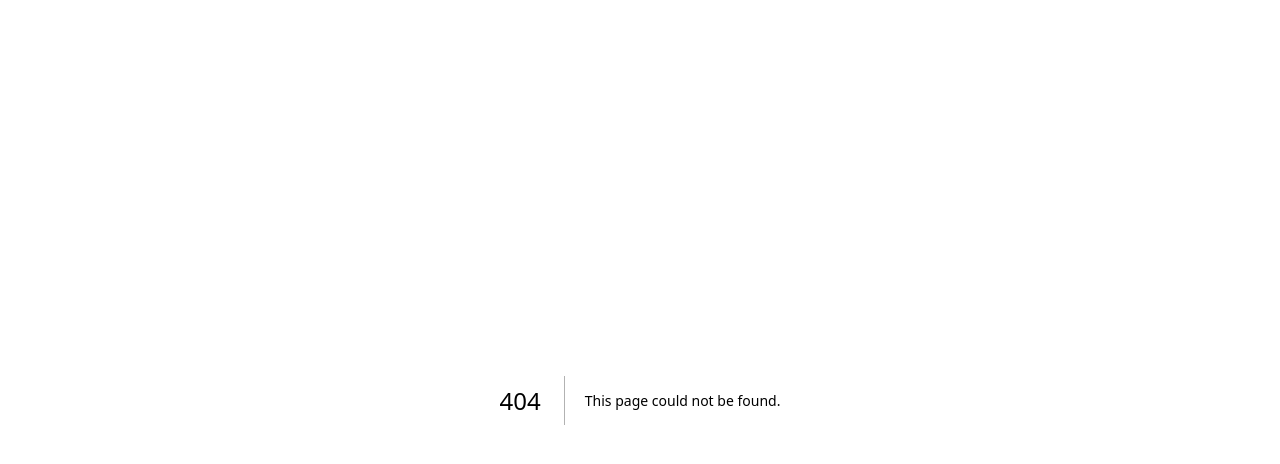
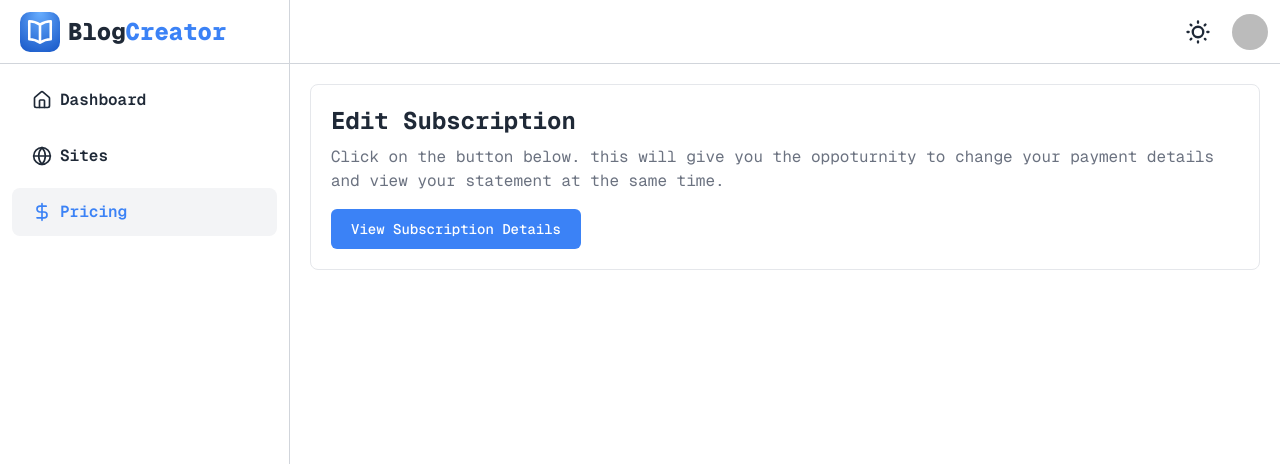
Before and after one commit to KevinPgn/SAAS-Site-Blog-Particulier, a Next.js app: page /profile/pricing in a window 1280 px wide. Before the commit this address had no page. Shown: the top 464 px of the page. Built offline with nearby package versions, Linux system fonts and the light colour scheme; no server answers; sample sign-in values are in the browser's storage.

Commit message:
princing page

```diff
--- /dev/null
+++ b/src/app/profile/pricing/page.tsx
@@ -0,0 +1,12 @@
+import { Pricing } from '@/components/pricing/Pricing'
+import React from 'react'
+
+const PricingPage = () => {
+  return (
+    <section className='w-full p-5 flex-1'>
+      <Pricing />
+    </section>
+  )
+}
+
+export default PricingPage
--- /dev/null
+++ b/src/components/pricing/Pricing.tsx
@@ -0,0 +1,9 @@
+import { Button } from "../ui/button"
+
+export const Pricing = () => {
+  return <div className="w-full p-5 border border-gray-200 rounded-lg">
+    <h2 className="text-2xl font-bold">Edit Subscription</h2>
+    <p className="text-gray-500 mt-2">Click on the button below. this will give you the oppoturnity to change your payment details and view your statement at the same time.</p>
+    <Button variant="blue" className="mt-4 w-fit px-5">View Subscription Details</Button>
+  </div>
+}
--- a/src/components/profile/SidebarProfile.tsx
+++ b/src/components/profile/SidebarProfile.tsx
@@ -6,7 +6,7 @@ import { usePathname } from "next/navigation"
 export const SidebarProfile = () => {
   const pathname = usePathname()
   return <div className="w-[290px] p-3 flex flex-col gap-2 h-full border-r border-gray-300">
-    <Link href="/profile/dashboard" className={`flex items-center gap-2 px-5 py-3 rounded-lg hover:bg-gray-100 duration-75 ${pathname === '/profile/dashboard' ? 'bg-gray-100 text-blue-500' : ''}`}>
+    <Link href="/profile/dashboard" className={`flex items-center gap-2 px-5 py-3 rounded-lg hover:bg-gray-100 hover:text-blue-500 duration-75 ${pathname === '/profile/dashboard' ? 'bg-gray-100 text-blue-500' : ''}`}>
       <Home size={20} />
       <span className="font-semibold">Dashboard</span>
     </Link>
```
